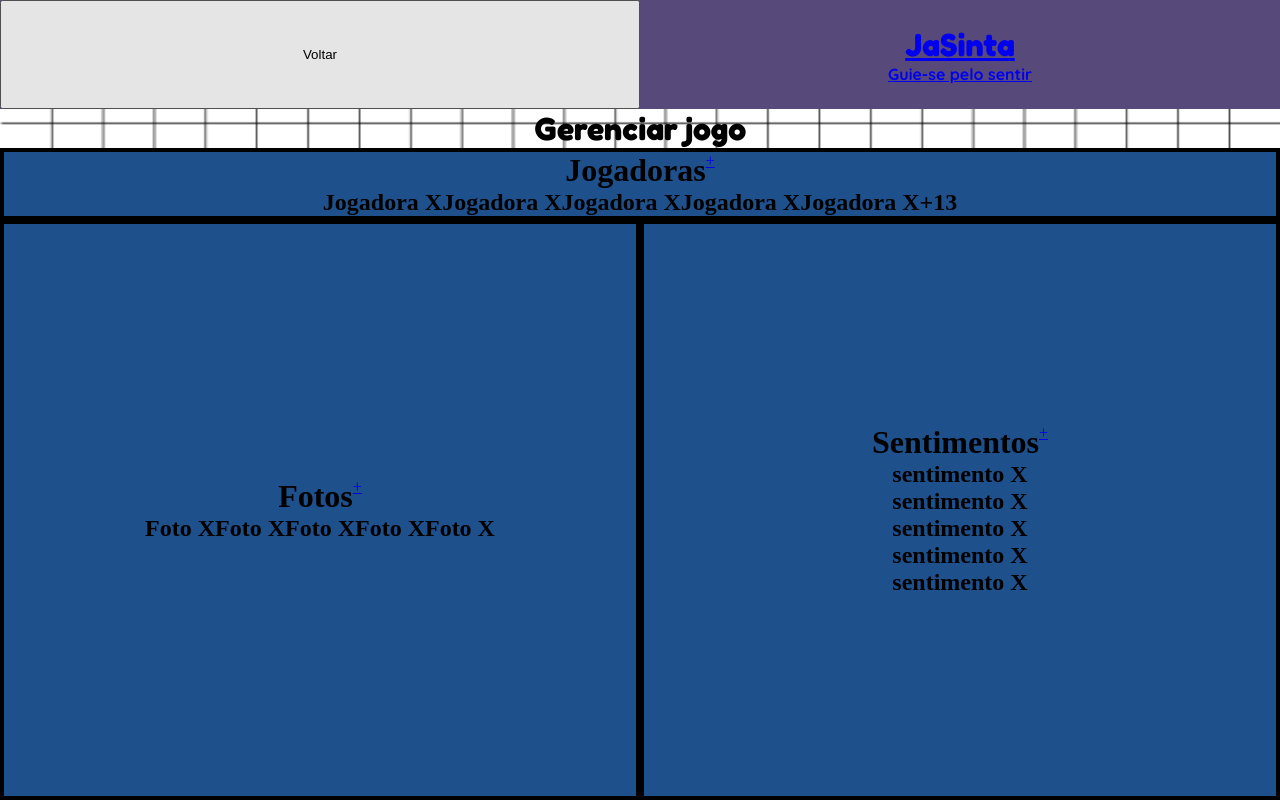
After one commit to sabriwnaa/JaSinta, a PHP site: page /gerenciar-jogo.php in a window 1280 px wide. The commit adds this page. Run offline with PHP 8.4, Linux system fonts and the light colour scheme.

Commit message:
[upd] base de gerenciar jogo

```diff
--- /dev/null
+++ b/gerenciar-jogo.php
@@ -0,0 +1,61 @@
+<!DOCTYPE html>
+<html lang="en">
+<head>
+    <meta charset="UTF-8">
+    <meta name="viewport" content="width=device-width, initial-scale=1.0">
+    <title>Gerenciar Peças</title>
+    <link href="https://fonts.googleapis.com/css2?family=Fredoka:wght@400;700&family=Inter:wght@400;700&family=Quicksand:wght@400;700&display=swap" rel="stylesheet">
+    <link rel="stylesheet" href="style.css">
+</head>
+<body>
+    <div class='container'>
+        <?php include('includes/header.php'); ?>
+        <div class='main'>
+            <div class='container-vertical'>
+                <h1 class='titulo'>Gerenciar jogo</h1>
+                <div class='peca'>
+                    <div class='container-horizontal'>
+                        <h1>Jogadoras</h1>
+                        <a href="cadastrar-jogadora.php">+</a>
+                    </div>
+
+                    <div class='container-horizontal'>
+                        <?php for($i=0;$i<5;$i++){?>
+                            <h2>Jogadora X</h2>
+                        <?php } ?>
+                        <?php echo '<h2>+13</h2>'?>
+                    </div>
+                </div>
+            </div>
+
+            <div class='container-horizontal bloco'>
+                <div class='container-vertical peca'>
+                    <div class='container-horizontal'>
+                        <h1>Fotos</h1>
+                        <a href="cadastrar-foto.php">+</a>
+                    </div>
+                    <div class='container-horizontal'>
+                        <?php for($i=0;$i<5;$i++){?>
+                            <h2>Foto X</h2>
+                        <?php } ?>
+                    </div>
+                </div>
+                <div class='container-vertical peca'>
+                    <div class='container-horizontal'>
+                        <h1>Sentimentos</h1>
+                        <a href="cadastrar-sentimento.php">+</a>
+                    </div>
+                    <div class='container-vertical'>
+                        <?php for($i=0;$i<5;$i++){?>
+                            <h2>sentimento X</h2>
+                        <?php } ?>
+                    </div>
+                </div>
+            </div>
+
+        </div>
+
+    </div>
+
+</body>
+</html>
--- a/includes/header.php
+++ b/includes/header.php
@@ -8,18 +8,16 @@
 <body>
 
         <div class='header'>
+
+            <button onclick="history.back()" style='width:50%'>Voltar</button>
+
             <a href='index.php' class='textoHeader'>
                 <h1 class='titulo'>JaSinta</h1>
                 <p class='texto'>Guie-se pelo sentir</p>
             </a>
 
 
-            <div class='containerBolinhas'>
-                <?php for($i=0; $i<9 ; $i++){
-                echo '<div class="bolinha"></div>';
-            } ?>
 
-            </div>
 
         </div>
 
--- a/index.php
+++ b/index.php
@@ -30,7 +30,7 @@
             <h1 class='titulo'>JaSinta</h1>
             <a href="jogar.php" class='titulo'>Jogar</a>
 
-            <a href="gerenciar-pecas.php" class='titulo'>Gerenciar peças</a>
+            <a href="gerenciar-jogo.php" class='titulo'>Gerenciar jogo</a>
 
             <a href="manual.php" class='titulo'>Manual de Instruções</a>
         </div>
--- a/style.css
+++ b/style.css
@@ -34,6 +34,11 @@
 
 .header-jogar,.container-sentimentos,  .container-nivel, .container, .main, .container-titulo, .container-horizontal, .container-vertical,  .header, .containerBolinhas, .textoHeader, .cartaListrada, .lateralListrada{
     display: flex;
+}
+
+
+.header-jogar,.container-sentimentos,  .container-nivel, .container, .main, .container-titulo, .container-horizontal, .container-vertical, .containerBolinhas, .textoHeader, .cartaListrada, .lateralListrada{
+
     justify-content: center;
     text-align: center;
 }
@@ -74,6 +79,7 @@ img{
 .peca{
     flex:1;
     background-color: #1e508c;
+    border: 4px solid black;
 }
 
 
```
Also changed, not shown: gerenciar-pecas.php (deleted, +0 -32 lines), cadastrar-foto.php (added), cadastrar-jogadora.php (added), cadastrar-sentimento.php (added).
